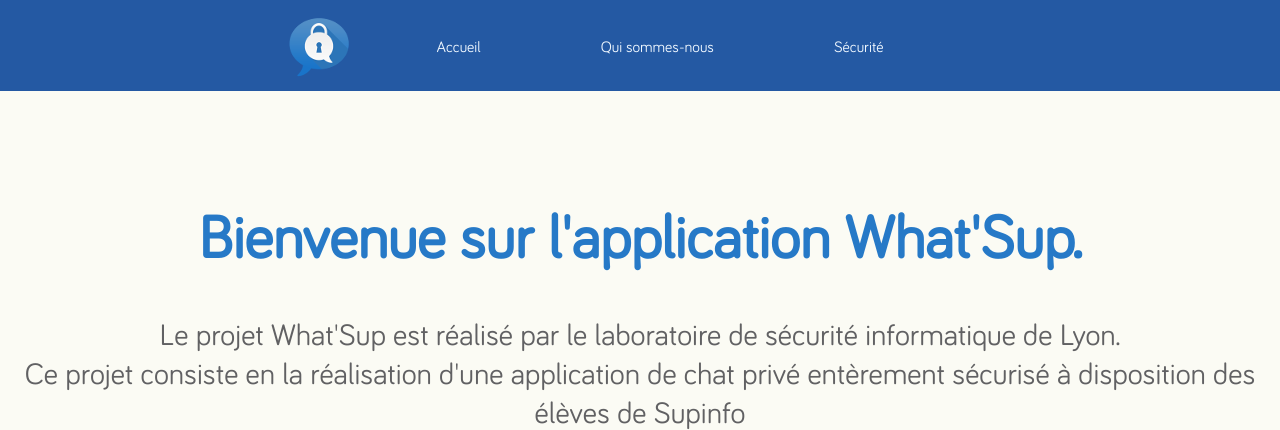
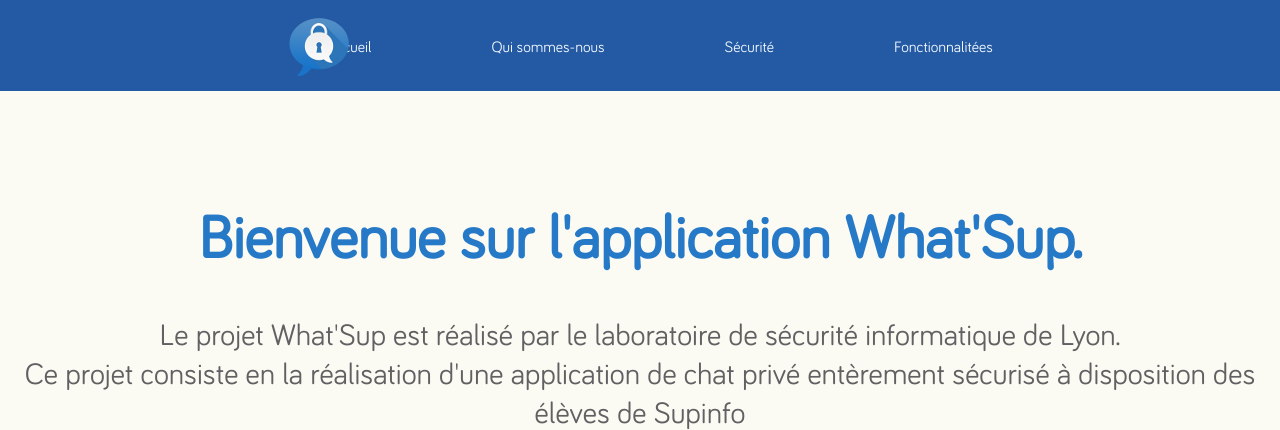
Before and after one commit to Dramelac/What-s-Sup, a Django app: page / in a window 1280 px wide. Shown: the top 430 px of the page. Run offline with Django 3.2, Linux system fonts and the light colour scheme; some libraries are stand-ins or nearby versions.

Commit message:
rajout rubrique "fonctionnalitées"

```diff
--- a/WhatsSupApp/templates/index.html
+++ b/WhatsSupApp/templates/index.html
@@ -19,6 +19,7 @@
                   <li><a href="https://www.google.fr">Accueil</a></li>          <!--A changer avec liens-->
                   <li><a href="https://www.google.fr">Qui sommes-nous</a></li>
                   <li><a href="https://www.google.fr">Sécurité</a></li>
+                  <li><a href="https://www.google.fr">Fonctionnalitées</a></li>
                 </center>
               </ul>
           </nav>
```
